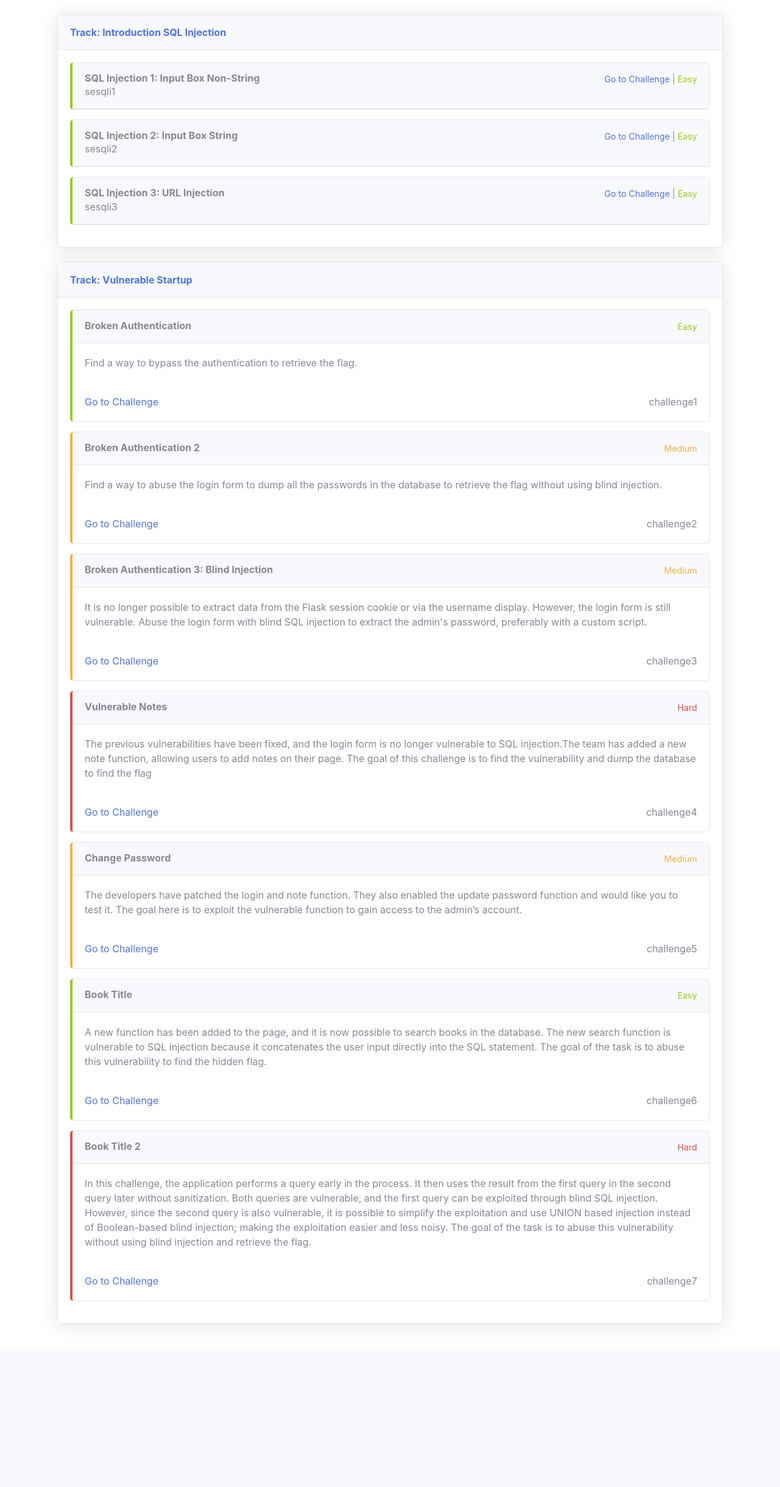
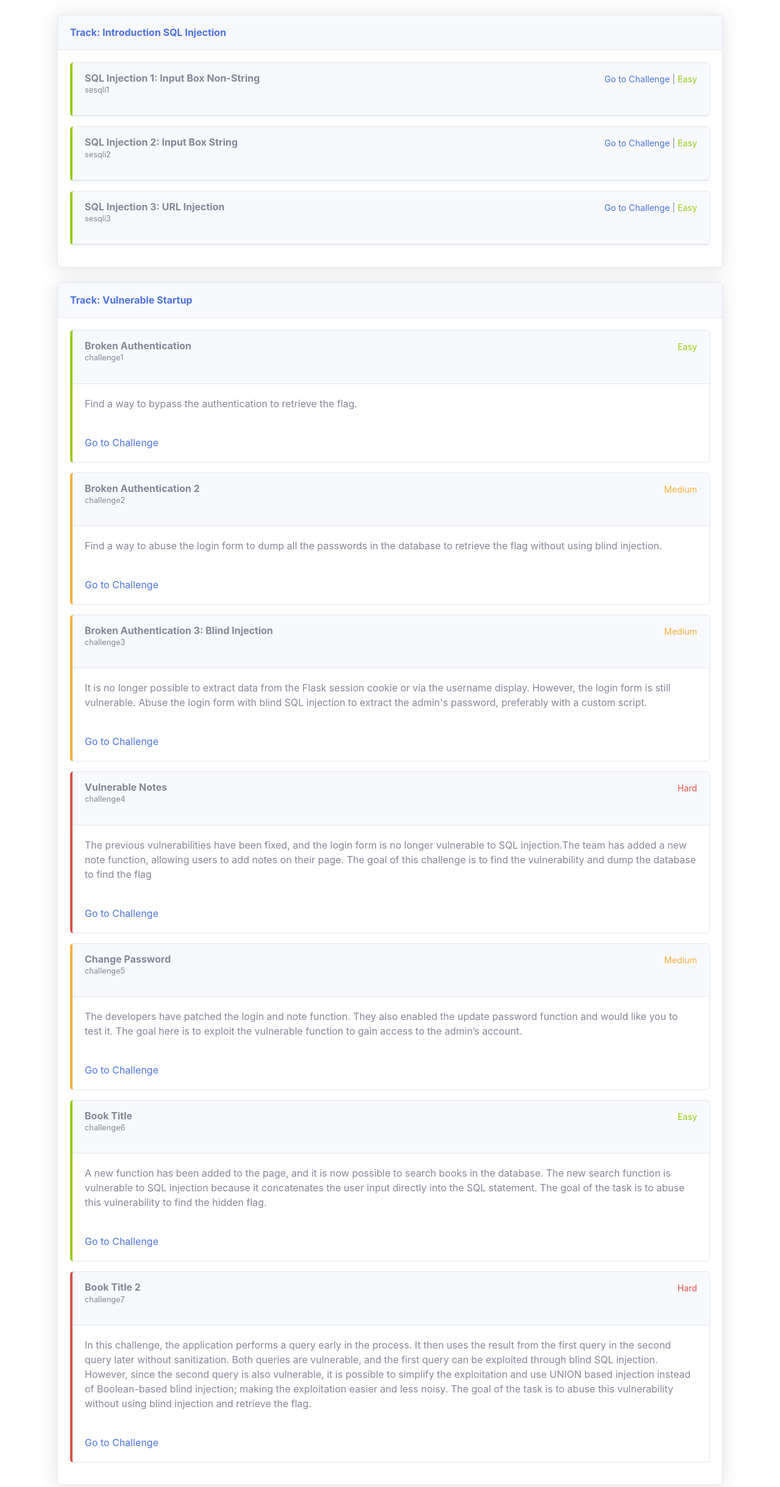
Before and after one commit to Xistens/SQLi-Sandbox, a Flask app: page / in a window 1280 px wide. Shown: the part 64-2503 px from the top of the page at 61% size. Before the commit the page ends 2275 px from the top, so only its background shows below. Run offline with Flask 2, Linux system fonts and the light colour scheme; data comes from the database, SQL or seed files in the repository; some libraries are stand-ins or nearby versions.

Commit message:
Tweaked display of name

```diff
--- a/sqli_platform/templates/index.html
+++ b/sqli_platform/templates/index.html
@@ -20,12 +20,12 @@
                             <div class="card-header py-3">
                                 <div class="pull-right body-med diff-{{i.difficulty.lower()}}">{{ i.difficulty }}</div>
                                 <h6 class="m-0 font-weight-bold"><a class="deco-none" href="{{url_for(i.name + '.home')}}">{{ i.title }}</a></h6>
+                                <p class="small">{{ i.name }}</p>
                             </div>
                             <div class="card-body">
                                 <p>{{ i.description }}</p>
                                 <br>
                                 <a href="{{url_for(i.name + '.home')}}">Go to Challenge</a>
-                                <div class="pull-right"><span>{{ i.name }}</span></div>
                             </div>
                         </div><!-- /.card .shadow-->
                         {% else %}
@@ -33,7 +33,7 @@
                             <div class="card-header py-3">
                                 <div class="pull-right body-med"><a href="{{url_for(i.name + '.home')}}">Go to Challenge</a> | <span class="diff-{{i.difficulty.lower()}}">{{ i.difficulty }}</span></div>
                                 <h6 class="m-0 font-weight-bold"><a class="deco-none" href="{{url_for(i.name + '.home')}}">{{ i.title }}</a></h6>
-                                <span>{{ i.name }}</span>
+                                <p class="small">{{ i.name }}</p>
                             </div>
                         </div><!-- /.card .shadow-->
                         {% endif %}
```
